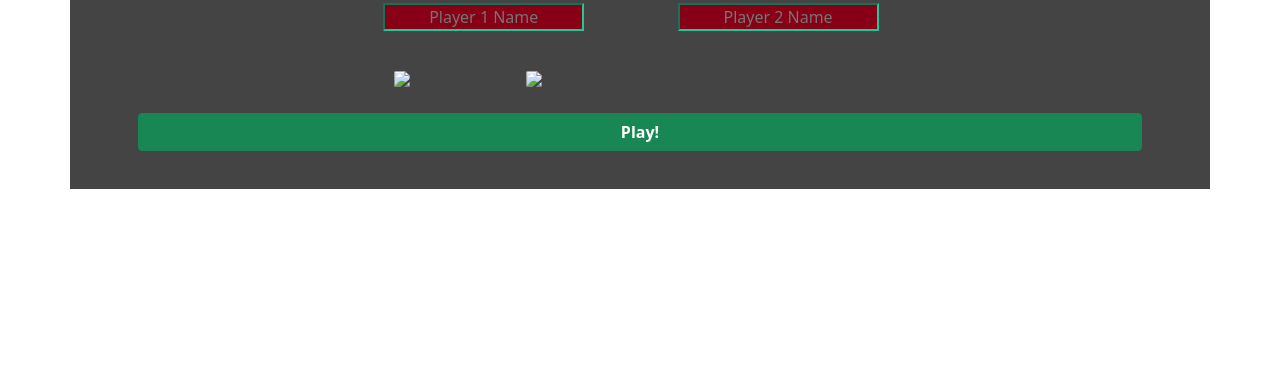
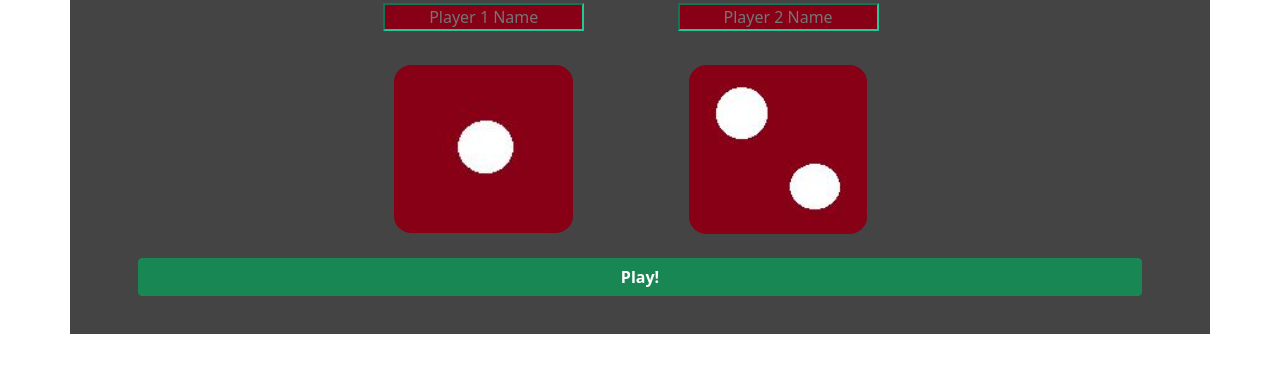
Before and after one commit to Mohammad0Murtuza/Dice, a plain HTML site: page index.html in a window 1280 px wide. Shown: the part 91-464 px from the top of the page. Drawn offline with nearby package versions, Linux system fonts and the light colour scheme.

Commit message:
Update index.html

```diff
--- a/index.html
+++ b/index.html
@@ -15,8 +15,8 @@
 			<input type="text" name="player2" placeholder="Player 2 Name" class="player2">
 		</div>
 		<div class="dice">
-			<img class="img img1 dice1" src="images/dice1.jpg">
-			<img class="img img2 dice2" src="images/dice2.jpg">
+			<img class="img img1 dice1" src="dice1.jpg">
+			<img class="img img2 dice2" src="dice2.jpg">
 		</div>
 		<br>
 		<button class="btn btn-md btn-success"><b> Play! </b></button>
```
